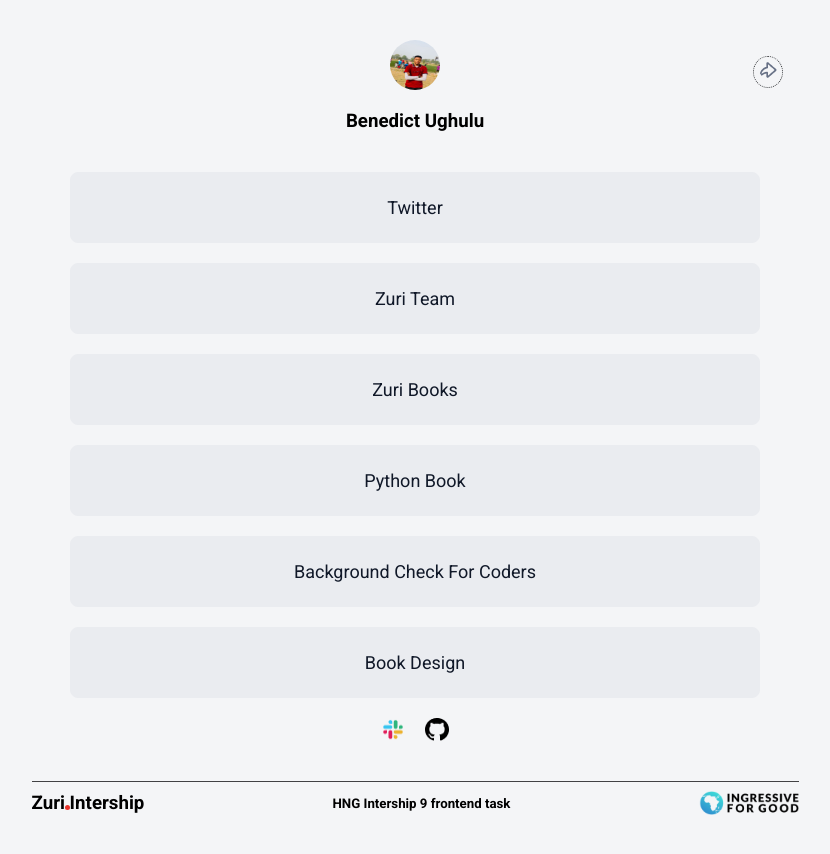
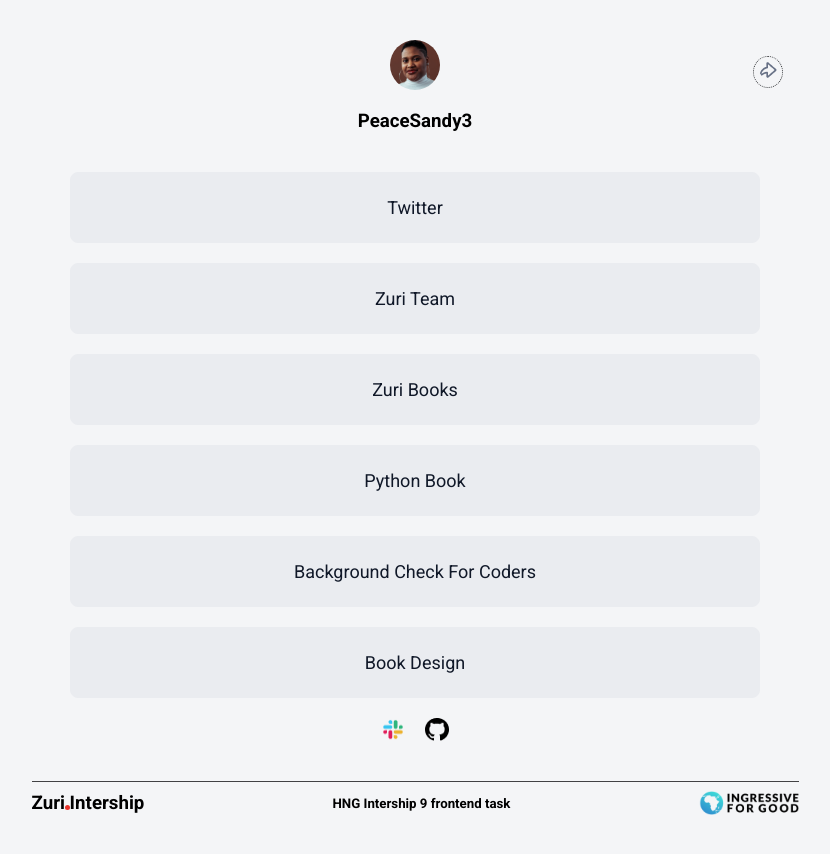
Before and after one commit to Peacesandy/HNG-Task1, a React (Create React App) app: page / in a window 1280 px wide. Shown: the whole page, without its empty margins (225-1055 px from the left). Built offline with nearby package versions, Linux system fonts and the light colour scheme.

Commit message:
made changes to file

```diff
--- a/src/components/Profile.jsx
+++ b/src/components/Profile.jsx
@@ -1,5 +1,5 @@
 import React from 'react'
-import profilePic from "../image/IMG-20211218-WA0023.jpg"
+import profilePic from "../image/woman.png"
 import arrow from "../image/arrow.png";
 import mobile from "../image/mobile.png";
 import { useState } from "react"
@@ -10,9 +10,9 @@
     return (
         <div className="profile">
             <img src={profilePic} alt="" id="profile__img" />
-            <h3 id='twitter'>Benedict Ughulu</h3>
+            <h3 id='twitter'>PeaceSandy3</h3>
             {/* slack user name */}
-            <h3 style={{ display: "none" }} id="slack">Benedict </h3>
+            <h3 style={{ display: "none" }} id="slack">Peace Sandy</h3>
             <div className="icon desktop" onClick={() => setShow(!show)} >
                 <img src={arrow} alt="" />
                 <p className={`share ${show && "show"}`}>share</p>
```
Also changed, not shown: src/image/IMG-20211218-WA0023.jpg (deleted), src/image/woman.png (added).
